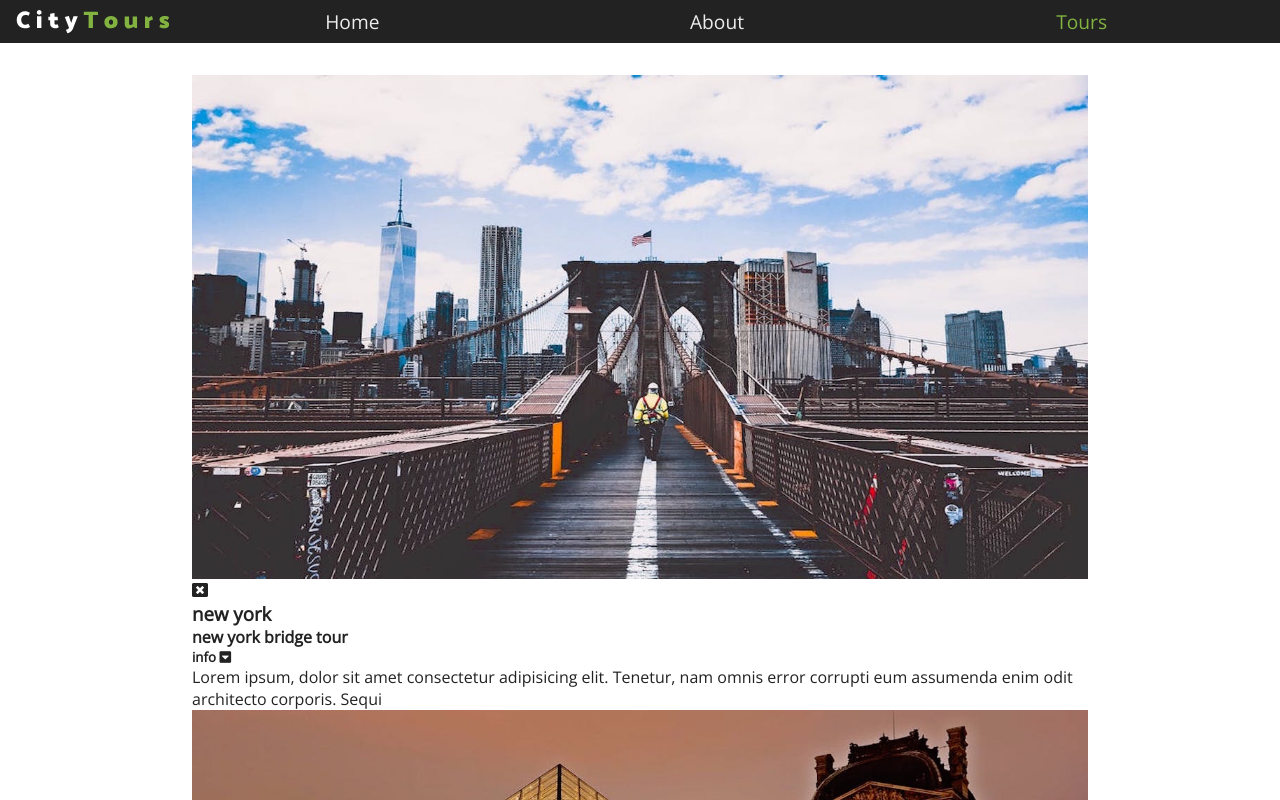
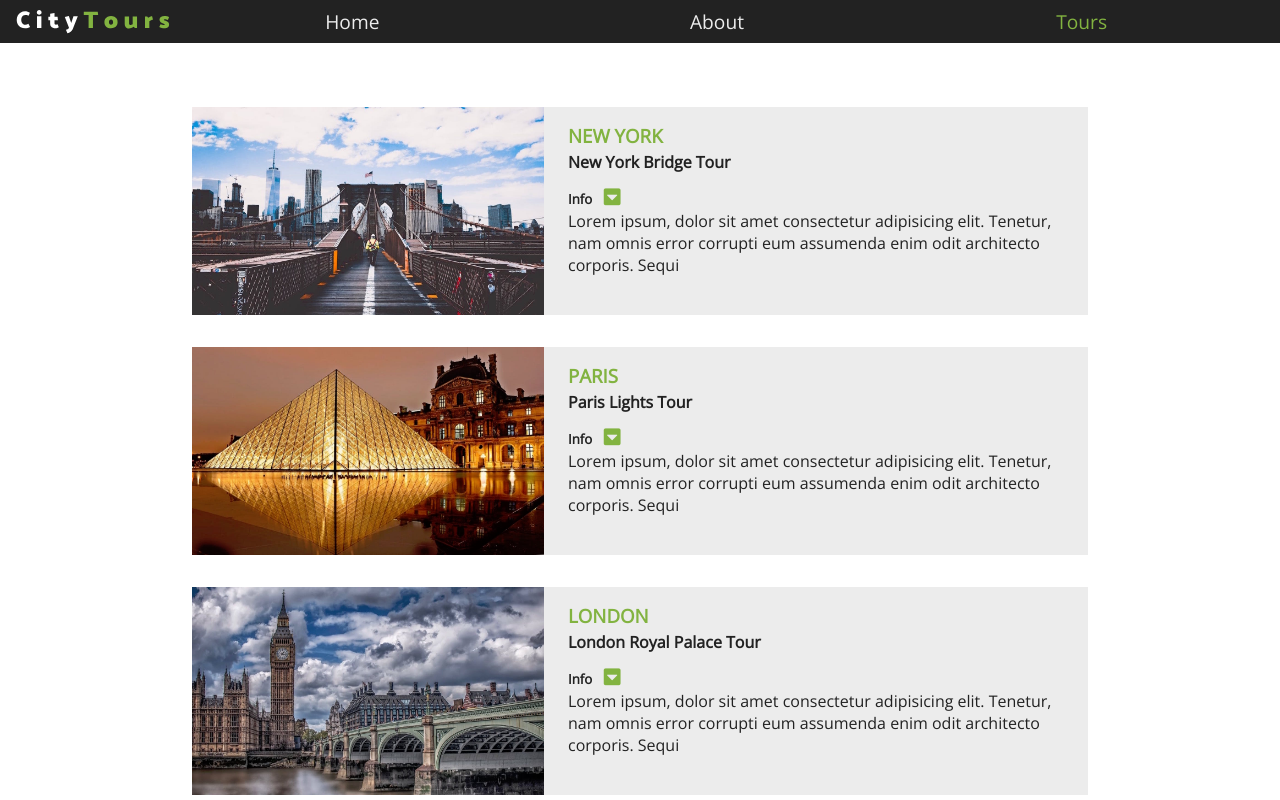
Before and after one commit to amirhosseinNouri/react_city_tours, a React (Create React App) app: page / in a window 1280 px wide. Shown: the top 800 px of the page. Built offline with nearby package versions, Linux system fonts and the light colour scheme.

Commit message:
tour component style changed

```diff
--- a/src/components/Tour/Tour.js
+++ b/src/components/Tour/Tour.js
@@ -10,8 +10,10 @@ export default class Tour extends Component {
       <article className="tour">
         <div className="img-container">
           <img src={img} alt="image of the tour" />
-          <span className="close-btn"></span>
+          <span className="close-btn">
           <i className="fas fa-window-close"></i>
+          </span>
+
         </div>
 
         <div className="tour-info">
@@ -19,9 +21,9 @@ export default class Tour extends Component {
           <h4>{name}</h4>
           <h5>
             info{" "}
-            <spna>
+            <span>
               <i className="fas fa-caret-square-down"></i>
-            </spna>
+            </span>
           </h5>
           <p>{info}</p>
         </div>
--- a/src/components/Tour/tour.scss
+++ b/src/components/Tour/tour.scss
@@ -1,9 +1,65 @@
 @import "../../index.scss";
 
 .tour {
+
+    background: $mainGrey;
+    margin: 2rem 0;
+
     img{
         width: 100%;
         display: block;
         min-height: 13rem;
     }
 }
+
+@media screen and (min-width : 768px){
+    .tour{
+        display: grid;
+        grid-template-columns: 2fr 3fr;
+        grid-column-gap : 1rem;
+    }
+}
+
+.img-container {
+    position: relative;
+}
+
+.close-btn {
+    position: absolute;
+    display: block;
+    top : 5%;
+    right: 5%;
+    color : $mainGreen;
+    font-size: 1.5rem;
+    cursor: pointer;
+    opacity: 0;
+    transition: $mainTransition;
+}
+
+.img-container:hover .close-btn{
+    opacity: 1;
+}
+
+.tour-info{
+    padding : 1rem 0.5rem;
+    h3{
+        text-transform: uppercase;
+        color: $mainGreen;
+    }
+
+    h4{
+        text-transform: capitalize;
+        margin: 0.2rem 0 0.6rem 0;
+    }
+
+    h5 {
+        text-transform: capitalize;
+
+        span {
+            color: $mainGreen;
+            margin: 0.5rem;
+            font-size: 1.2rem;
+
+        }
+    }
+}
--- a/src/index.scss
+++ b/src/index.scss
@@ -9,6 +9,7 @@ $mainBlack : #222;
 $mainGreen : #82b340;
 $mainWhite : #fff;
 $mainGrey : #ececec;
+$mainTransition : all 0.3s linear;
 
 body {
   font-family: "Open Sans", sans-serif;
```
Also changed, not shown: 1 other file (tests, documents, lock files or other folders).
